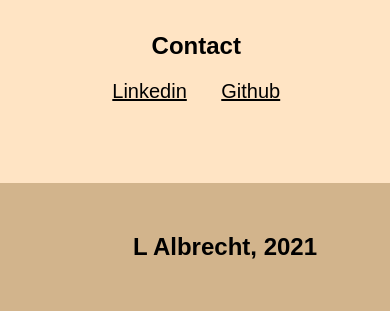
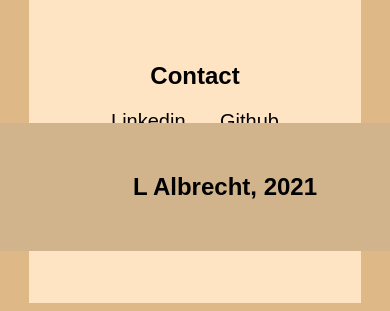
Before and after one commit to lbalbrecht/lba-portfolio, a plain HTML site: page index.html in a window 390 px wide. Shown: the part 2983-3294 px from the top of the page. Drawn offline with Linux system fonts and the light colour scheme.

Commit message:
added readme

```diff
--- a/assets/css/style.css
+++ b/assets/css/style.css
@@ -41,11 +41,6 @@ header {
     margin:auto;
     display:inline-flex;
     /* position:relative */
-}
-
-img {
-    max-width: 100%;
-    height: auto;
 }
 
 #about {
@@ -138,6 +133,24 @@ footer {
     }
 }
 
+@media screen and (max-width: 850px) {
+    img {
+        max-width: 100%;
+        height: auto;
+    }
+}
+
+@media screen and (max-width: 685px) {
+    .content {
+        position:relative;
+        top:180px;
+        padding:20px;
+    }
+    footer {
+        margin-bottom:-100px;
+    }
+}
+
 @media screen and (max-width: 520px) {
     .nav {
         display: block;
```
Also changed, not shown: assets/images/portfolio-snapshot.png (added), 1 other file.
